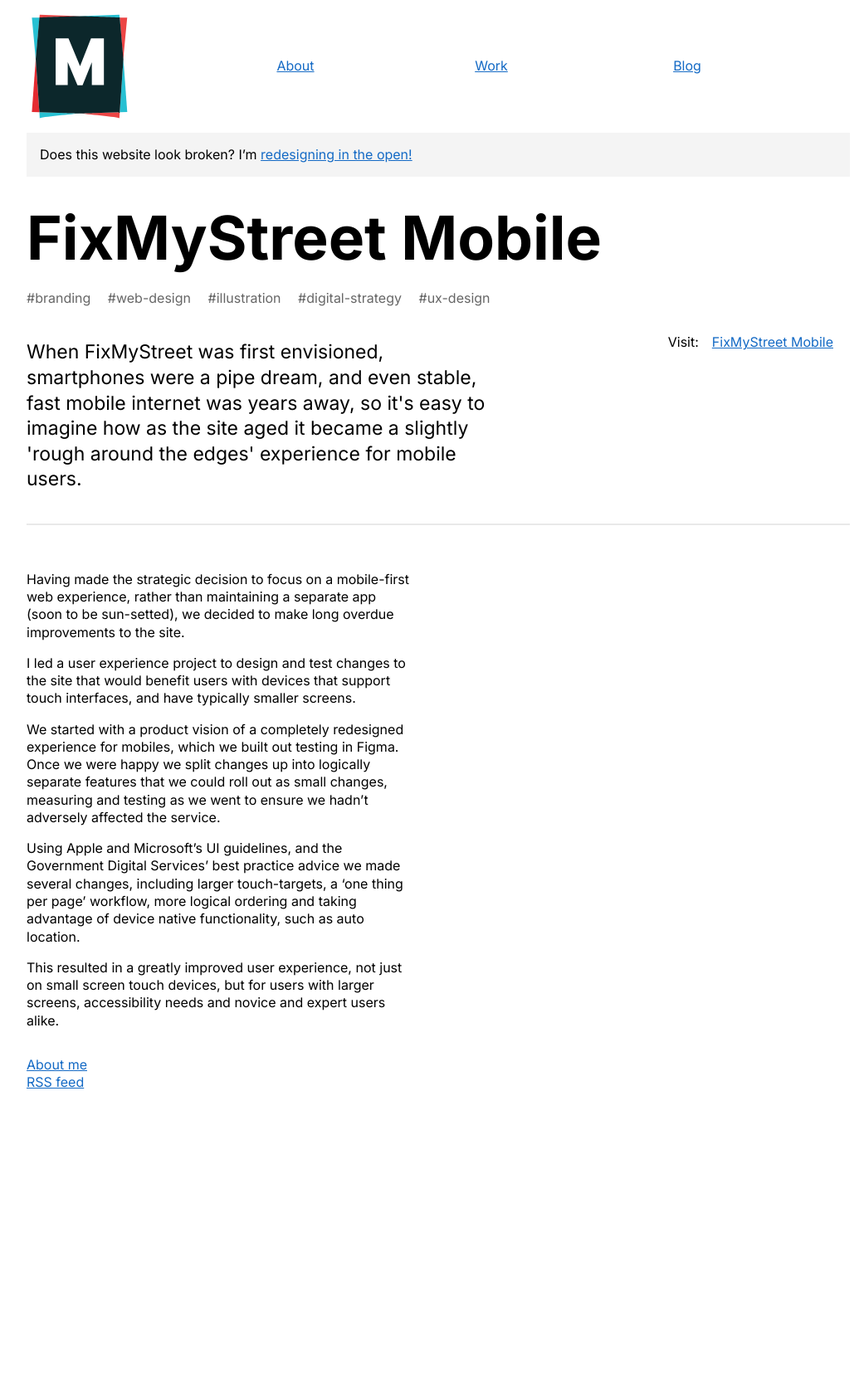
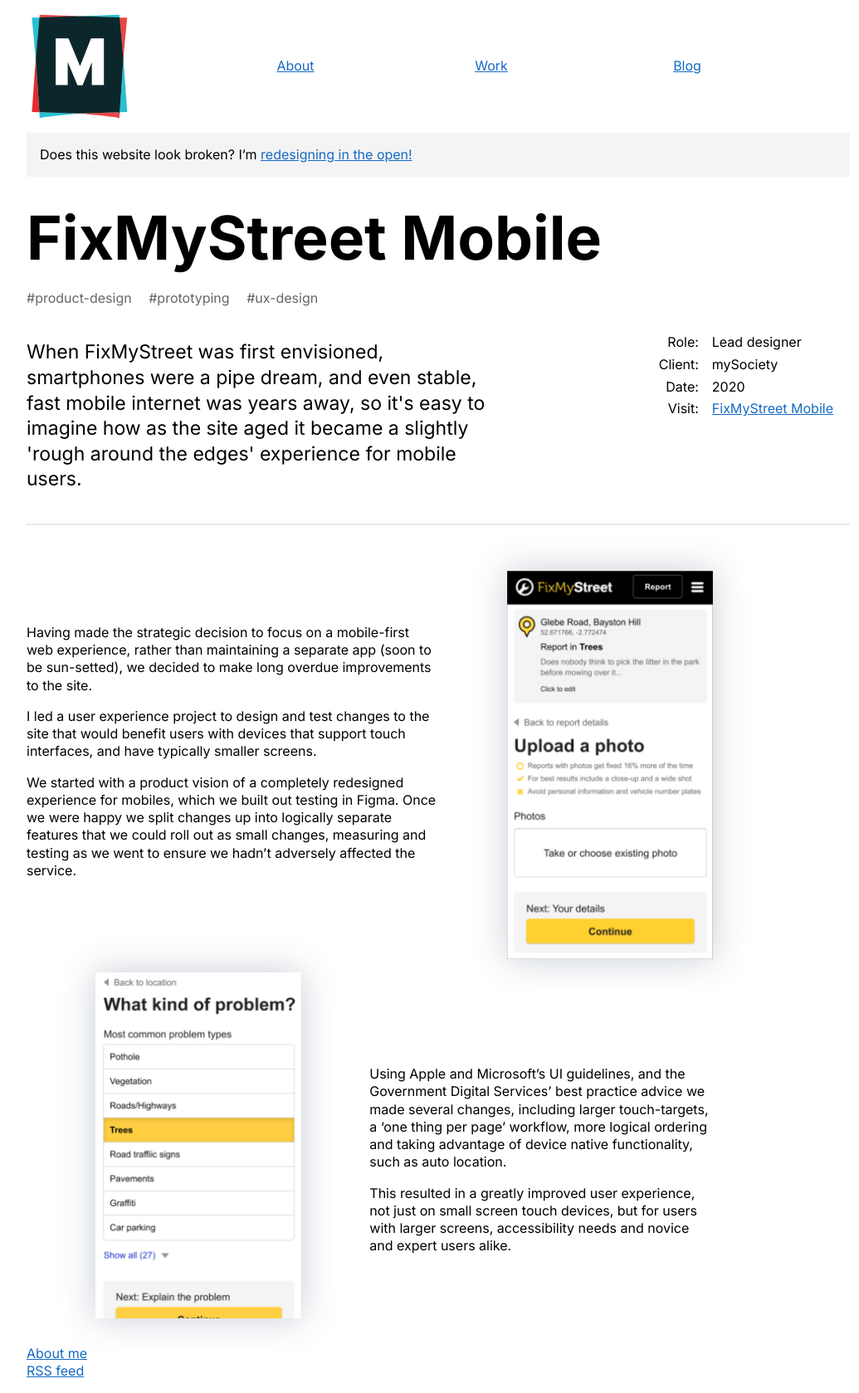
Before and after one commit to wrightmartin/mynameismartin, a Jekyll site: the page built from _work/fixmystreet-mobile.md, in a window 1280 px wide. Shown: the whole page at 83% size, without its empty margins (112-1147 px from the left). Built offline with Jekyll 4.4.1, drawn with Linux system fonts in a browser that asks for light colours; before the commit the page ends 1331 px from its top, so only the background shows below that.

Commit message:
More work screenshots

```diff
--- a/_sass/global.scss
+++ b/_sass/global.scss
@@ -136,25 +136,50 @@
   margin-top: 5em;
 }
 
+.mt-xl {
+  margin-top: 8em;
+}
+
 @media (min-width: 45em) {
   .work__excerpt {
     grid-column: col-start / span 7;
   }
+
   .work__detail-list {
     grid-column: col-start 10 / span 3;
   }
+
   .work__content-grid {
     grid-column: col-start / span 6;
   }
+
   .work__content-grid--end {
     grid-column: col-start 7 / span 6;
   }
+
+  .work__content-grid--end--sm {
+    grid-column:  col-start 6 / span 5;
+  }
+
+
+
+
   .span-5--start {
     grid-column: col-start / span 5;
   }
+
   .span-5 {
     grid-column: col-start 8 / span 5;
   }
+
+  .span-3 {
+    grid-column: col-start 8 / span 3;
+  }
+
+  .span-3--start {
+    grid-column: col-start 2 / span 3;
+  }
+
   .span-all {
     grid-column: col-start / col-end;
   }
--- a/_work/fixmystreet-mobile.md
+++ b/_work/fixmystreet-mobile.md
@@ -4,22 +4,35 @@
 excerpt: "When FixMyStreet was first envisioned, smartphones were a pipe dream, and even stable, fast mobile internet was years away, so it's easy to imagine how as the site aged it became a slightly 'rough around the edges' experience for mobile users."
 layout: work
 permalink: work/fms-mobile/
+role: Lead designer
+client: mySociety
+work-date: 2020
 tags:
-  branding
-  web-design
-  illustration
-  digital-strategy
+  product-design
+  prototyping
   ux-design
+
 headline: FixMyStreet Mobile
 link: https://fixmystreet.com/
 ---
+<div class="content-grid work__content-grid mt-l" markdown="1">
 
 Having made the strategic decision to focus on a mobile-first web experience, rather than maintaining a separate app (soon to be sun-setted), we decided to make long overdue improvements to the site.
 
 I led a user experience project to design and test changes to the site that would benefit users with devices that support touch interfaces, and have typically smaller screens.
 
 We started with a product vision of a completely redesigned experience for mobiles, which we built out testing in Figma. Once we were happy we split changes up into logically separate features that we could roll out as small changes, measuring and testing as we went to ensure we hadn't adversely affected the service.
+</div>
+<div class="span-3">
+<img src="{{ site.url }}/assets/img/work-images/fms-mob-1.png" class="shadow" alt=" " />
+</div>
+<div class="span-3--start">
+  <img src="{{ site.url }}/assets/img/work-images/fms-mob-2.png" class="shadow" alt=" " />
+</div>
+<div class="content-grid work__content-grid work__content-grid--end--sm mt-xl" markdown="1">
+
 
 Using Apple and Microsoft's UI guidelines, and the Government Digital Services' best practice advice we made several changes, including larger touch-targets, a 'one thing per page' workflow, more logical ordering and taking advantage of device native functionality, such as auto location.
 
 This resulted in a greatly improved user experience, not just on small screen touch devices, but for users with larger screens, accessibility needs and novice and expert users alike.
+</div>
```
Also changed, not shown: _posts/2020-04-28-sorry-future-self copy.md (deleted, +0 -32 lines), _work/future-of-funding.md (+12 -1 lines), about.md (+3 -1 lines), assets/css/global.css, assets/img/work-images/fms-mob-1.png (added), assets/img/work-images/fms-mob-2.png (added), assets/img/work-images/funding-2.png (added), 2 other files.
